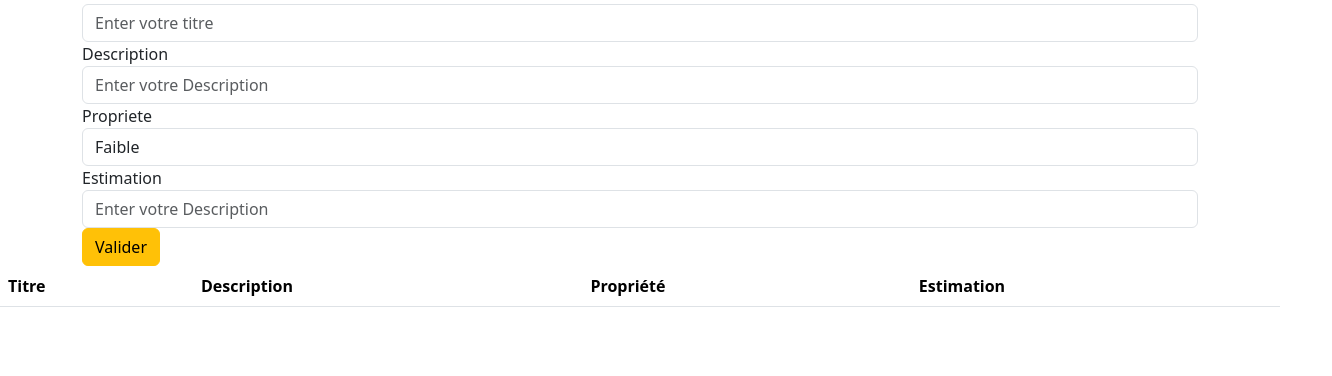
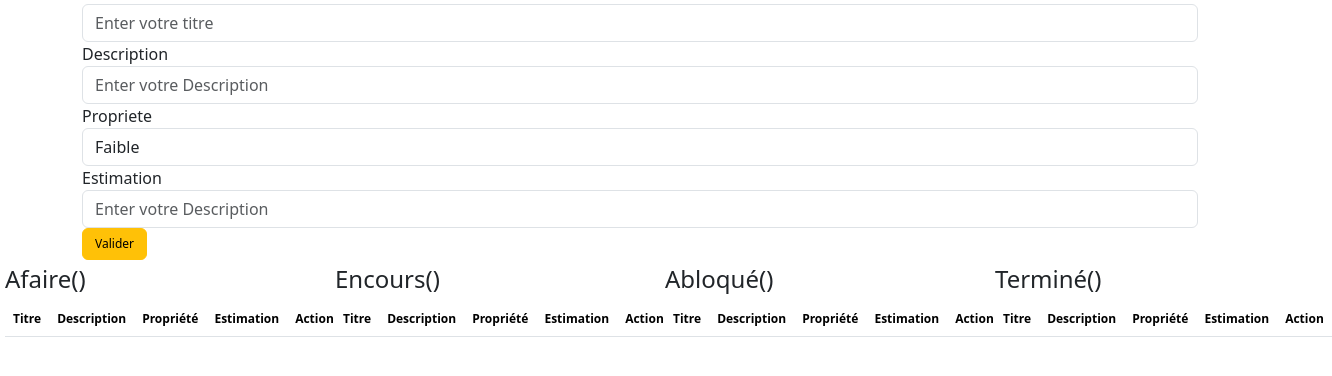
Before and after one commit to rjezra/fumulair-js, a plain HTML site: page index.html in a window 1280 px wide. Shown: the part 76-452 px from the top of the page, 1332 px wide, since content can reach past the window. Drawn offline with Linux system fonts and the light colour scheme.

Commit message:
modif interface

```diff
--- /dev/null
+++ b/css/style.css
@@ -0,0 +1,11 @@
+.contant-2{
+    display: flex;
+    font-size: 12px;
+}
+.resultat{
+    margin: 5px;
+    width: 25%;
+}
+.btn{
+    font-size: 12px;
+}
--- a/index.html
+++ b/index.html
@@ -6,6 +6,7 @@
     <meta name="viewport" content="width=device-width, initial-scale=1.0">
     <title>Document</title>
     <link rel="stylesheet" href="css/bootstrap.min.css">
+    <link rel="stylesheet" href="./css/style.css">
 </head>
 
 <body>
@@ -33,48 +34,78 @@
         <button type="button" class="btn btn-warning" id="valide">Valider</button>
 
     </div>
-
+<div class="contant-2">
     <div class="resultat">
-        <table class="table">
+        <h4>Afaire()</h4>
+        <table class="table" id="myTable">
             <thead>
                 <tr>
                     <th>Titre</th>
                     <th>Description</th>
                     <th>Propriété</th>
                     <th>Estimation</th>
+                    <th>Action</th>
                 </tr>
             </thead>
             <tbody id="resultAfficher"></tbody>
         </table>
     </div>
-
+    <div class="resultat">
+        <h4>Encours()</h4>
+        <table class="table" id="myTable">
+            <thead>
+                <tr>
+                    <th>Titre</th>
+                    <th>Description</th>
+                    <th>Propriété</th>
+                    <th>Estimation</th>
+                    <th>Action</th>
+                </tr>
+            </thead>
+            <tbody id="resultAfficher"></tbody>
+        </table>
+    </div>
+    <div class="resultat">
+        <h4>Abloqué()</h4>
+        <table class="table" id="myTable">
+            <thead>
+                <tr>
+                    <th>Titre</th>
+                    <th>Description</th>
+                    <th>Propriété</th>
+                    <th>Estimation</th>
+                    <th>Action</th>
+                </tr>
+            </thead>
+            <tbody id="resultAfficher"></tbody>
+        </table>
+    </div>
+    <div class="resultat">
+        <h4>Terminé()</h4>
+        <table class="table" id="myTable">
+            <thead>
+                <tr>
+                    <th>Titre</th>
+                    <th>Description</th>
+                    <th>Propriété</th>
+                    <th>Estimation</th>
+                    <th>Action</th>
+                </tr>
+            </thead>
+            <tbody id="resultAfficher"></tbody>
+        </table>
+    </div>
+</div>
 
     <div class="modal fade" id="exampleModal" tabindex="-1" aria-labelledby="exampleModalLabel" aria-hidden="true">
         <div class="modal-dialog">
-            <div class="modal-content">
+            <div class="modal-content" >
                 <div class="modal-header">
                     <h5 class="modal-title" id="exampleModalLabel">Modal title</h5>
                     <button type="button" class="btn-close" data-bs-dismiss="modal" aria-label="Close"></button>
                 </div>
-                <div class="modal-body">
-                    <div class="form-group">
-                        <label for="exampleInputText">Titre</label>
-                        <input type="text" class="form-control" id="titre" placeholder="Enter votre titre">
-                    </div>
-                    <div class="form-group">
-                        <label for="exampleInputText">Description</label>
-                        <input type="text" class="form-control" id="description" placeholder="Enter votre Description">
-                    </div>
-                    <div class="form-group">
-                        <label for="exampleFormControlSelect1">Propriete</label>
-                        <select class="form-control" id="propriete">
+                <div class="modal-body" id="modalContent">
 
-                        </select>
-                    </div>
-                    <div class="form-group">
-                        <label for="exampleInputText">Estimation</label>
-                        <input type="text" class="form-control" id="estimation" placeholder="Enter votre Description">
-                    </div>
 
                 </div>
                 <div class="modal-footer">
@@ -86,7 +117,6 @@
     </div>
     <script src="js/bootstrap.min.js"></script>
     <script src="js/sript.js"></script>
-
 </body>
 
 </html>
--- a/js/sript.js
+++ b/js/sript.js
@@ -36,7 +36,6 @@ class formulaire {
             this.results.push(result);
         }
         this.afficheResult();
-        this.clearForm();
     }
     afficheResult() {
         this.results.sort((a, b) => {
@@ -52,7 +51,7 @@ class formulaire {
             <td>${result.propriete}</td>
             <td>${result.estimation}</td>
             <td>
-                <button type="button" class="btn btn-primary" data-bs-toggle="modal" data-bs-target="#exampleModal"> Edit </button>
+                <button type="button" class="btn btn-primary" data-bs-toggle="modal" data-bs-target="#exampleModal" onclick="afficherModal(this)"> Edit </button>
             </td>
             `;
             this.resultDiv.appendChild(row);
```
